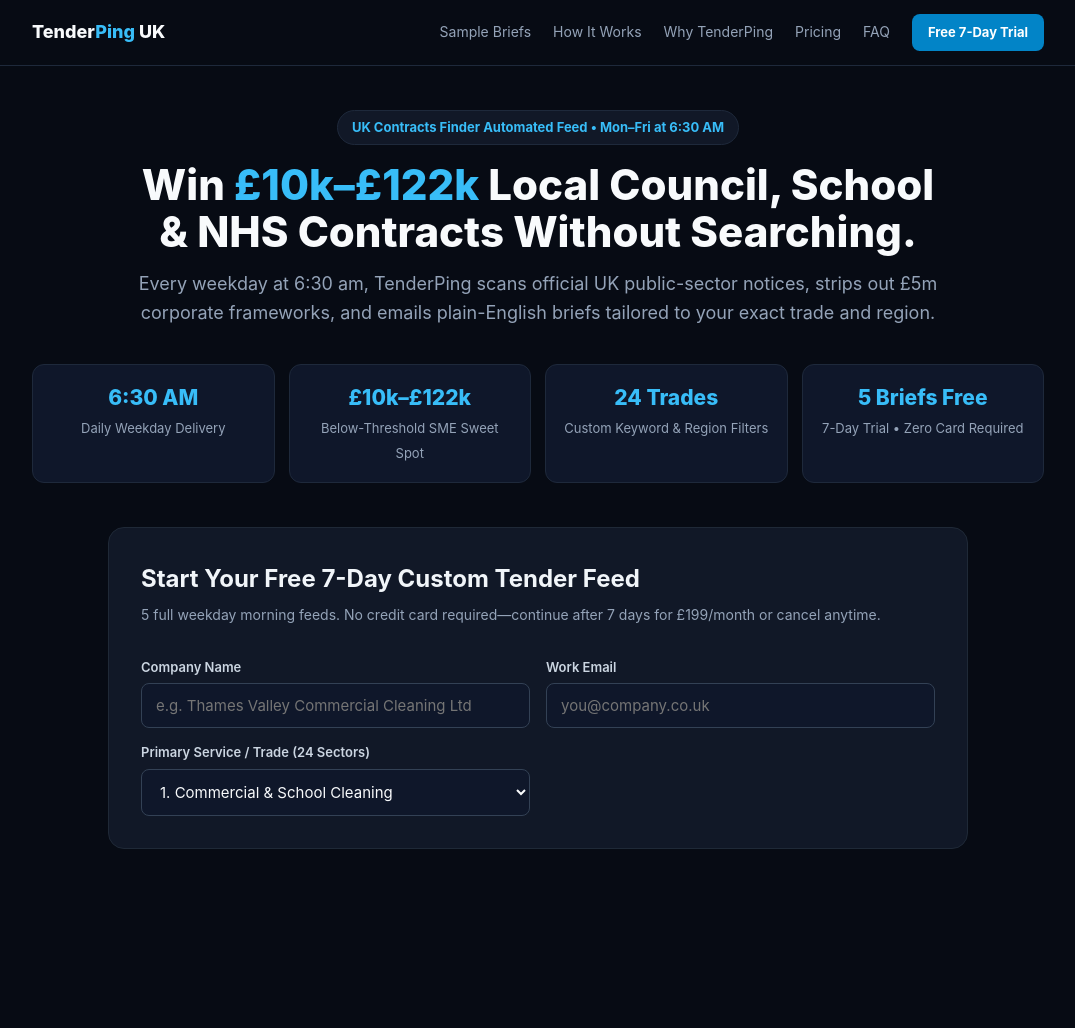
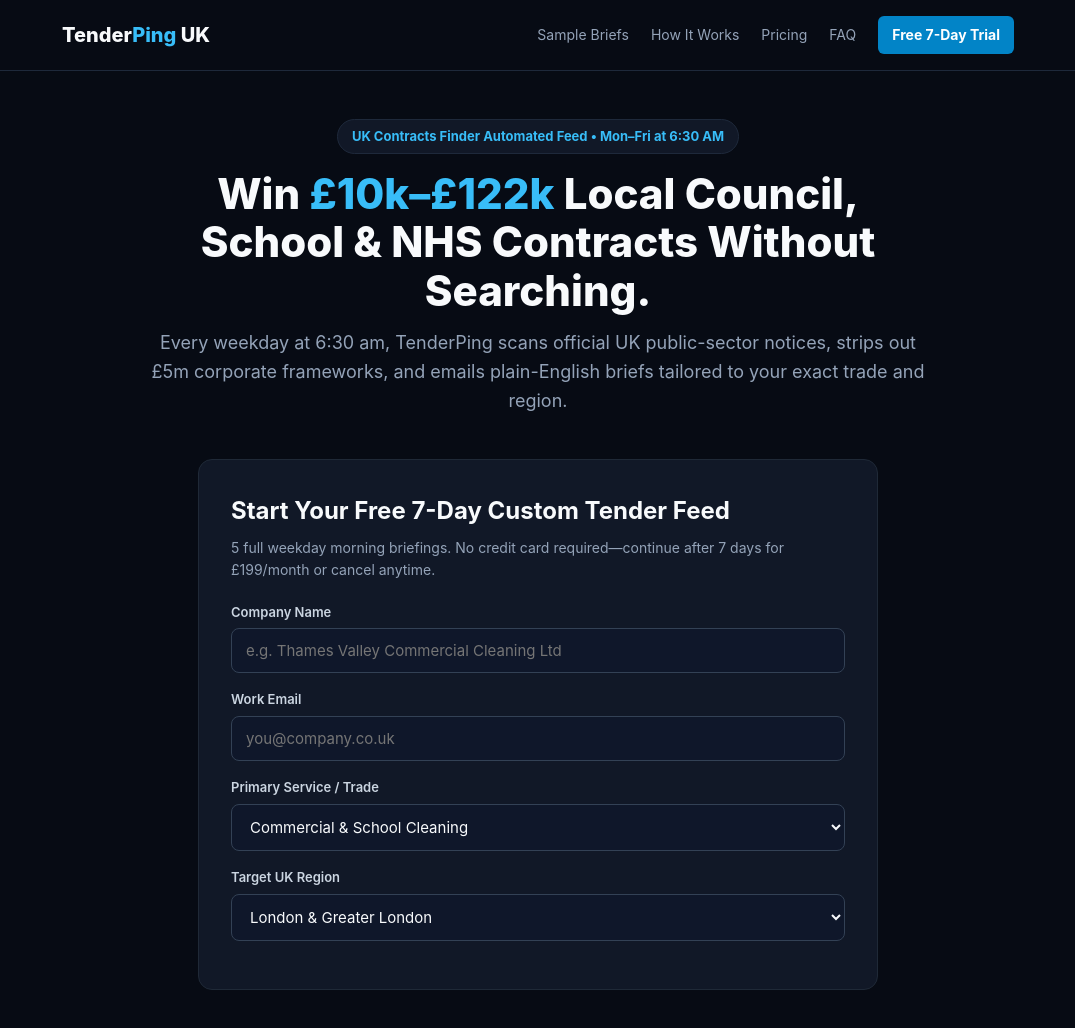
Before and after one commit to Nexus-lead-engine-Developer/pulse-route, a website: page index.html in a window 1280 px wide. Shown: the whole page, without its empty margins (102-1177 px from the left). Before the commit the page ends 981 px from the top, so only its background shows below. Drawn offline with Linux system fonts and the light colour scheme.

Commit message:
Refactor index.html for improved layout and styles
Refactored HTML structure and updated styles for navigation, header, and form elements. Improved accessibility and responsiveness across various sections.

```diff
--- a/index.html
+++ b/index.html
@@ -10,144 +10,143 @@
     body { background: #070b14; color: #f8fafc; line-height: 1.6; }
     a { color: inherit; text-decoration: none; }
 
-    .nav { position: sticky; top: 0; z-index: 50; background: #070b14; border-bottom: 1px solid #1e293b; }
-    .nav-inner { max-width: 1060px; margin: 0 auto; padding: 14px 24px; display: flex; align-items: center; justify-content: space-between; }
-    .brand { font-size: 18px; font-weight: 800; }
-    .brand span { color: #38bdf8; }
-    .nav-links { display: flex; align-items: center; gap: 22px; font-size: 14px; color: #94a3b8; }
-    .nav-links a:hover { color: #f8fafc; }
-    .nav-cta { background: #0284c7; color: #fff !important; font-weight: 700; padding: 8px 16px; border-radius: 8px; font-size: 13px; }
+    header { position: sticky; top: 0; z-index: 100; background: #070b14; border-bottom: 1px solid #1e293b; }
+    .nav { max-width: 1000px; margin: 0 auto; padding: 16px 24px; display: flex; justify-content: space-between; align-items: center; }
+    .logo { font-size: 20px; font-weight: 800; }
+    .logo span { color: #38bdf8; }
+    .menu { display: flex; gap: 22px; align-items: center; font-size: 14px; color: #94a3b8; }
+    .menu a:hover { color: #ffffff; }
+    .menu .btn-sm { background: #0284c7; color: #ffffff; padding: 8px 14px; border-radius: 6px; font-weight: 700; }
 
-    .container { max-width: 1060px; margin: 0 auto; padding: 44px 24px 72px; }
-    .hero { text-align: center; max-width: 820px; margin: 0 auto 36px; }
-    .badge { display: inline-block; background: #111827; color: #38bdf8; font-size: 13px; font-weight: 700; padding: 6px 14px; border-radius: 999px; margin-bottom: 16px; border: 1px solid #1e293b; }
-    h1 { font-size: 42px; line-height: 1.14; font-weight: 800; margin-bottom: 14px; }
+    main { max-width: 1000px; margin: 0 auto; padding: 48px 24px 80px; }
+
+    .hero { text-align: center; max-width: 780px; margin: 0 auto 44px; }
+    .pill { display: inline-block; background: #111827; border: 1px solid #1e293b; color: #38bdf8; font-size: 13px; font-weight: 700; padding: 6px 14px; border-radius: 99px; margin-bottom: 16px; }
+    h1 { font-size: 42px; line-height: 1.15; font-weight: 800; margin-bottom: 14px; }
     h1 span { color: #38bdf8; }
-    p.sub { font-size: 18px; color: #94a3b8; }
+    .hero p { font-size: 18px; color: #94a3b8; }
 
-    .stats { display: grid; grid-template-columns: repeat(4, 1fr); gap: 14px; margin-bottom: 44px; }
-    .stat { background: #0f172a; border: 1px solid #1e293b; border-radius: 12px; padding: 16px; text-align: center; }
-    .stat strong { display: block; font-size: 21px; color: #38bdf8; font-weight: 800; }
-    .stat span { font-size: 13px; color: #94a3b8; }
+    .form-box { max-width: 680px; margin: 0 auto 72px; background: #111827; border: 1px solid #1f2937; border-radius: 14px; padding: 32px; }
+    .form-box h2 { font-size: 24px; margin-bottom: 6px; }
+    .form-box .sub { font-size: 14px; color: #94a3b8; margin-bottom: 20px; }
+    .field { margin-bottom: 16px; }
+    .field label { display: block; font-size: 13px; font-weight: 600; color: #cbd5e1; margin-bottom: 6px; }
+    .field input, .field select { width: 100%; padding: 12px 14px; border-radius: 8px; border: 1px solid #334155; background: #0f172a; color: #f8fafc; font-size: 15px; }
+    .field input:focus, .field select:focus { outline: none; border-color: #38bdf8; }
+    .btn-submit { width: 100%; padding: 16px; margin-top: 8px; background: #10b981; color: #042f2e; font-size: 16px; font-weight: 800; border: none; border-radius: 8px; cursor: pointer; }
+    .btn-submit:hover { background: #34d399; }
+    .fallback { text-align: center; margin-top: 14px; font-size: 13px; color: #94a3b8; }
+    .fallback a { color: #38bdf8; text-decoration: underline; }
 
-    .card { background: #111827; border: 1px solid #1f2937; border-radius: 16px; padding: 32px; margin: 0 auto 60px; max-width: 860px; }
-    .card h2 { font-size: 24px; margin-bottom: 6px; color: #f1f5f9; }
-    .card p.hint { font-size: 14px; color: #94a3b8; margin-bottom: 16px; }
-    .row { display: grid; grid-template-columns: 1fr 1fr; gap: 16px; }
-    label { display: block; font-size: 13px; font-weight: 600; color: #cbd5e1; margin-bottom: 6px; margin-top: 14px; }
-    input, select { width: 100%; padding: 12px 14px; border-radius: 8px; border: 1px solid #334155; background: #0f172a; color: #f8fafc; font-size: 15px; }
-    input:focus, select:focus { outline: none; border-color: #38bdf8; }
-    button.submit-btn { display: block; width: 100%; margin-top: 24px; padding: 18px; background: #10b981; color: #042f2e; font-size: 17px; font-weight: 800; border: none; border-radius: 10px; cursor: pointer; text-transform: uppercase; letter-spacing: 0.03em; }
-    button.submit-btn:hover { background: #34d399; }
-    .alt-link { text-align: center; margin-top: 14px; font-size: 13px; color: #94a3b8; }
-    .alt-link a { color: #38bdf8; text-decoration: underline; }
+    section { padding-top: 64px; scroll-margin-top: 72px; }
+    .sec-title { text-align: center; margin-bottom: 28px; }
+    .sec-title h2 { font-size: 28px; font-weight: 800; margin-bottom: 6px; }
+    .sec-title p { color: #94a3b8; font-size: 15px; }
 
-    .sec-head { text-align: center; max-width: 680px; margin: 64px auto 28px; scroll-margin-top: 80px; }
-    .sec-head h2 { font-size: 30px; font-weight: 800; margin-bottom: 8px; }
-    .sec-head p { font-size: 16px; color: #94a3b8; }
+    .cards-3 { display: grid; grid-template-columns: repeat(3, 1fr); gap: 18px; }
+    .card { background: #111827; border: 1px solid #1f2937; border-radius: 12px; padding: 22px; }
+    .card .tag { font-size: 12px; font-weight: 700; color: #38bdf8; text-transform: uppercase; margin-bottom: 8px; display: block; }
+    .card h3 { font-size: 17px; margin-bottom: 8px; color: #f8fafc; }
+    .card p { font-size: 14px; color: #94a3b8; margin-bottom: 6px; }
 
-    .samples-grid { display: grid; grid-template-columns: repeat(3, 1fr); gap: 18px; }
-    .sample { background: #0f172a; border-top: 4px solid #38bdf8; border: 1px solid #1e293b; border-top-width: 4px; border-top-color: #38bdf8; padding: 22px; border-radius: 12px; display: flex; flex-direction: column; justify-content: space-between; }
-    .sample-tag { font-size: 11px; font-weight: 700; color: #38bdf8; text-transform: uppercase; }
-    .sample h4 { font-size: 17px; color: #f8fafc; margin: 8px 0 10px; }
-    .sample p { font-size: 13px; color: #cbd5e1; margin-bottom: 6px; }
-    .sample-foot { margin-top: 12px; padding-top: 10px; border-top: 1px solid #1e293b; font-size: 12px; color: #38bdf8; font-weight: 600; }
+    .pricing { max-width: 500px; margin: 0 auto; background: #111827; border: 2px solid #0284c7; border-radius: 14px; padding: 32px; text-align: center; }
+    .pricing .price { font-size: 42px; font-weight: 800; margin: 10px 0; }
+    .pricing .price span { font-size: 16px; color: #94a3b8; font-weight: 500; }
+    .pricing ul { list-style: none; text-align: left; margin: 20px 0 24px; }
+    .pricing li { padding: 8px 0; border-bottom: 1px solid #1f2937; font-size: 14px; color: #cbd5e1; }
+    .pricing .btn-cta { display: block; padding: 14px; background: #0284c7; color: #fff; font-weight: 700; border-radius: 8px; }
 
-    .grid-3 { display: grid; grid-template-columns: repeat(3, 1fr); gap: 18px; }
-    .feat { background: #111827; border: 1px solid #1f2937; padding: 24px; border-radius: 12px; }
-    .step-num { display: inline-block; background: #1e293b; color: #38bdf8; font-weight: 800; font-size: 12px; padding: 4px 10px; border-radius: 6px; margin-bottom: 12px; }
-    .feat h3 { font-size: 18px; color: #f8fafc; margin-bottom: 8px; }
-    .feat p { font-size: 14px; color: #94a3b8; }
+    .faq { display: grid; grid-template-columns: 1fr 1fr; gap: 16px; }
+    .faq-box { background: #111827; border: 1px solid #1f2937; border-radius: 12px; padding: 20px; }
+    .faq-box h4 { font-size: 16px; margin-bottom: 6px; color: #f1f5f9; }
+    .faq-box p { font-size: 14px; color: #94a3b8; }
 
-    .table-wrap { background: #111827; border: 1px solid #1f2937; border-radius: 14px; overflow: hidden; }
-    table { width: 100%; border-collapse: collapse; text-align: left; }
-    th, td { padding: 16px 20px; border-bottom: 1px solid #1f2937; font-size: 14px; }
-    th { background: #0f172a; color: #f8fafc; font-weight: 700; }
-    td.bad { color: #94a3b8; }
-    td.good { color: #38bdf8; font-weight: 600; }
+    footer { text-align: center; font-size: 13px; color: #64748b; margin-top: 72px; padding-top: 24px; border-top: 1px solid #1e293b; }
 
-    .pricing-box { max-width: 540px; margin: 0 auto; background: #111827; border: 2px solid #0284c7; border-radius: 16px; padding: 34px; text-align: center; }
-    .price-tag { font-size: 44px; font-weight: 800; color: #f8fafc; margin: 10px 0 4px; }
-    .price-tag span { font-size: 16px; color: #94a3b8; font-weight: 500; }
-    .price-sub { font-size: 14px; color: #38bdf8; font-weight: 600; margin-bottom: 20px; }
-    .check-list { text-align: left; list-style: none; margin-bottom: 24px; }
-    .check-list li { padding: 8px 0; border-bottom: 1px solid #1f2937; font-size: 14px; color: #cbd5e1; }
-    .btn-link { display: block; width: 100%; padding: 15px; background: #0284c7; color: #fff; font-weight: 700; border-radius: 8px; font-size: 16px; }
-
-    .faq-grid { display: grid; grid-template-columns: 1fr 1fr; gap: 16px; }
-    .faq-item { background: #111827; border: 1px solid #1f2937; padding: 20px; border-radius: 12px; }
-    .faq-item h4 { font-size: 16px; color: #f1f5f9; margin-bottom: 6px; }
-    .faq-item p { font-size: 14px; color: #94a3b8; }
-
-    .cta-banner { margin-top: 64px; background: #0f172a; border: 1px solid #334155; border-radius: 16px; padding: 40px 28px; text-align: center; }
-    .cta-banner h2 { font-size: 28px; margin-bottom: 10px; }
-    .cta-banner p { color: #94a3b8; margin-bottom: 22px; font-size: 16px; }
-    .cta-banner a { display: inline-block; background: #10b981; color: #042f2e; font-weight: 800; padding: 14px 28px; border-radius: 8px; font-size: 16px; }
-
-    footer { text-align: center; font-size: 13px; color: #64748b; margin-top: 56px; padding-top: 24px; border-top: 1px solid #1e293b; }
-
-    @media (max-width: 820px) {
-      h1 { font-size: 32px; }
-      .stats, .samples-grid, .grid-3, .row, .faq-grid { grid-template-columns: 1fr; }
-      .nav-links { display: none; }
+    @media (max-width: 768px) {
+      h1 { font-size: 30px; }
+      .cards-3, .faq { grid-template-columns: 1fr; }
+      .menu { display: none; }
     }
   </style>
 </head>
 <body>
-  <nav class="nav">
-    <div class="nav-inner">
-      <a href="#" class="brand">Tender<span>Ping</span> UK</a>
-      <div class="nav-links">
+
+  <header>
+    <div class="nav">
+      <a href="#" class="logo">Tender<span>Ping</span> UK</a>
+      <nav class="menu">
         <a href="#samples">Sample Briefs</a>
-        <a href="#how-it-works">How It Works</a>
-        <a href="#compare">Why TenderPing</a>
+        <a href="#how">How It Works</a>
         <a href="#pricing">Pricing</a>
         <a href="#faq">FAQ</a>
-        <a href="#trial-form" class="nav-cta">Free 7-Day Trial</a>
+        <a href="#trial" class="btn-sm">Free 7-Day Trial</a>
+      </nav>
     </div>
-    </div>
-  </nav>
+  </header>
 
-  <div class="container">
+  <main>
     <div class="hero">
-      <span class="badge">UK Contracts Finder Automated Feed • Mon–Fri at 6:30 AM</span>
+      <span class="pill">UK Contracts Finder Automated Feed • Mon–Fri at 6:30 AM</span>
       <h1>Win <span>£10k–£122k</span> Local Council, School &amp; NHS Contracts Without Searching.</h1>
-      <p class="sub">Every weekday at 6:30 am, TenderPing scans official UK public-sector notices, strips out £5m corporate frameworks, and emails plain-English briefs tailored to your exact trade and region.</p>
+      <p>Every weekday at 6:30 am, TenderPing scans official UK public-sector notices, strips out £5m corporate frameworks, and emails plain-English briefs tailored to your exact trade and region.</p>
     </div>
 
-    <div class="stats">
-      <div class="stat"><strong>6:30 AM</strong><span>Daily Weekday Delivery</span></div>
-      <div class="stat"><strong>£10k–£122k</strong><span>Below-Threshold SME Sweet Spot</span></div>
-      <div class="stat"><strong>24 Trades</strong><span>Custom Keyword &amp; Region Filters</span></div>
-      <div class="stat"><strong>5 Briefs Free</strong><span>7-Day Trial • Zero Card Required</span></div>
-    </div>
-
-    <div class="card" id="trial-form">
+    <div class="form-box" id="trial">
       <h2>Start Your Free 7-Day Custom Tender Feed</h2>
-      <p class="hint">5 full weekday morning feeds. No credit card required—continue after 7 days for £199/month or cancel anytime.</p>
+      <p class="sub">5 full weekday morning briefings. No credit card required—continue after 7 days for £199/month or cancel anytime.</p>
 
       <form action="https://web3forms.com" method="POST">
         <input type="hidden" name="access_key" value="0b8dbf87-5620-4734-817d-25fda4336d27" />
         <input type="hidden" name="subject" value="New TenderPing 7-Day Free Trial Request!" />
         <input type="hidden" name="from_name" value="TenderPing UK" />
 
-        <div class="row">
-          <div>
+        <div class="field">
           <label for="company">Company Name</label>
           <input type="text" id="company" name="company" placeholder="e.g. Thames Valley Commercial Cleaning Ltd" required />
         </div>
-          <div>
+
+        <div class="field">
           <label for="email">Work Email</label>
           <input type="email" id="email" name="email" placeholder="you@company.co.uk" required />
         </div>
+
+        <div class="field">
+          <label for="sector">Primary Service / Trade</label>
+          <select id="sector" name="sector">
+            <option value="Commercial & School Cleaning">Commercial &amp; School Cleaning</option>
+            <option value="Security, CCTV & Manned Guarding">Security, CCTV &amp; Manned Guarding</option>
+            <option value="IT Support & Managed Services">IT Support &amp; Managed Services</option>
+            <option value="Facilities & Building Maintenance">Facilities &amp; Building Maintenance</option>
+            <option value="Grounds Maintenance & Landscaping">Grounds Maintenance &amp; Landscaping</option>
+            <option value="Electrical & Mechanical (M&E)">Electrical &amp; Mechanical (M&amp;E)</option>
+            <option value="HVAC, Plumbing & Heating">HVAC, Plumbing &amp; Heating</option>
+            <option value="Roofing, Glazing & Building Fabric">Roofing, Glazing &amp; Building Fabric</option>
+            <option value="Painting, Decorating & Refurbishment">Painting, Decorating &amp; Refurbishment</option>
+            <option value="Fire Safety & Compliance Testing">Fire Safety &amp; Compliance Testing</option>
+            <option value="Waste Management & Recycling">Waste Management &amp; Recycling</option>
+            <option value="Pest Control & Hygiene Services">Pest Control &amp; Hygiene Services</option>
+            <option value="Catering & Hospitality Services">Catering &amp; Hospitality Services</option>
+            <option value="Courier, Transport & Fleet Logistics">Courier, Transport &amp; Fleet Logistics</option>
+            <option value="Training, HR & Recruitment">Training, HR &amp; Recruitment</option>
+            <option value="Marketing, Design & Web Development">Marketing, Design &amp; Web Development</option>
+            <option value="Consultancy & Professional Services">Consultancy &amp; Professional Services</option>
+            <option value="Solar, EV Charging & Energy Retrofit">Solar, EV Charging &amp; Energy Retrofit</option>
+            <option value="Other UK B2B Service">Other UK B2B Service</option>
+          </select>
         </div>
 
-        <div class="row">
-          <div>
-            <label for="sector">Primary Service / Trade (24 Sectors)</label>
-            <select id="sector" name="sector">
-              <option value="Commercial & School Cleaning">1. Commercial &amp; School Cleaning</option>
-              <option value="Security, CCTV & Manned Guarding">2. Security, CCTV &amp; Manned Guarding</option>
-              <option value="IT Support & Managed Services">3. IT Support &amp; Managed Services</option>
-              <option value="Facilities & Building Maintenance">4. Facilities &amp; Building Maintenance</option>
-              <option value="Grounds Maintenance & Landscaping">5. Grounds Maintenance &amp; Landscaping</option>
+        <div class="field">
+          <label for="region">Target UK Region</label>
+          <select id="region" name="region">
+            <option value="London & Greater London">London &amp; Greater London</option>
+            <option value="South East (Oxfordshire, Berks, Bucks, Surrey, Kent)">South East (Oxon, Berks, Bucks, Surrey, Kent)</option>
+            <option value="South West (Bristol, Devon, Dorset, Wilts)">South West (Bristol, Devon, Dorset, Wilts)</option>
+            <option value="East of England (Cambs, Essex, Herts, Norfolk)">East of England (Cambs, Essex, Herts, Norfolk)</option>
+            <option value="West Midlands (Birmingham, Coventry, Staffs)">West Midlands (Birmingham, Coventry, Staffs)</option>
+            <option value="East Midlands (Nottingham, Leicester, Derby)">East Midlands (Nottingham, Leicester, Derby)</option>
+            <option value="North West (Manchester, Liverpool, Lancs)">North West (Manchester, Liverpool, Lancs)</option>
+            <option value="Yorkshire & The Humber (Leeds, Sheffield)">Yorkshire &amp; The Humber (Leeds, Sheffield)</option>
+            <option value="North East (Newcastle, Durham, Teesside)">North East (Newcastle, Durham, Teesside)</option>
+            <option value="Scotland">Scotland</option>
+            <option value="Wales">Wales</option>
```
Lines whose indentation alone changed are shown as unchanged.
